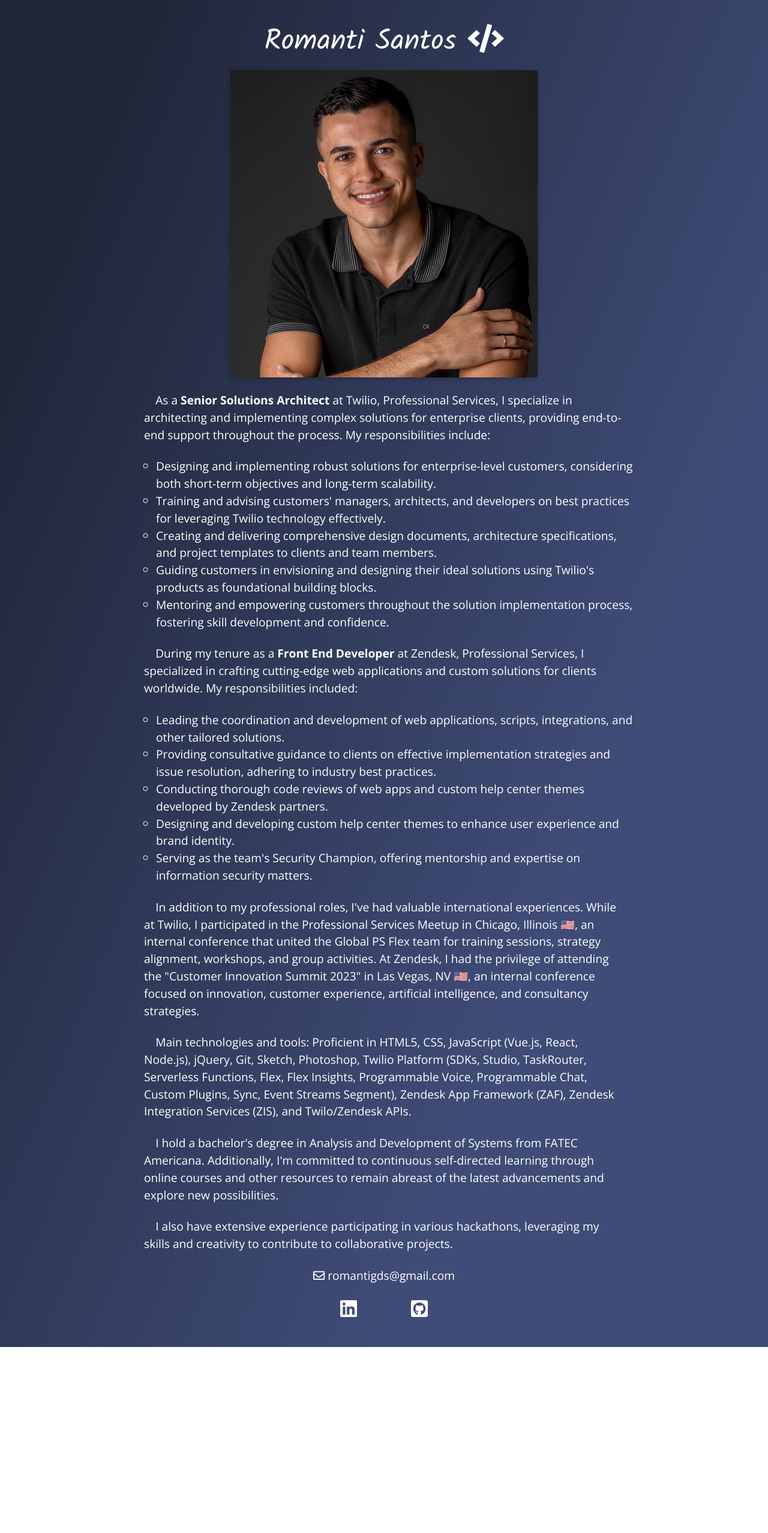
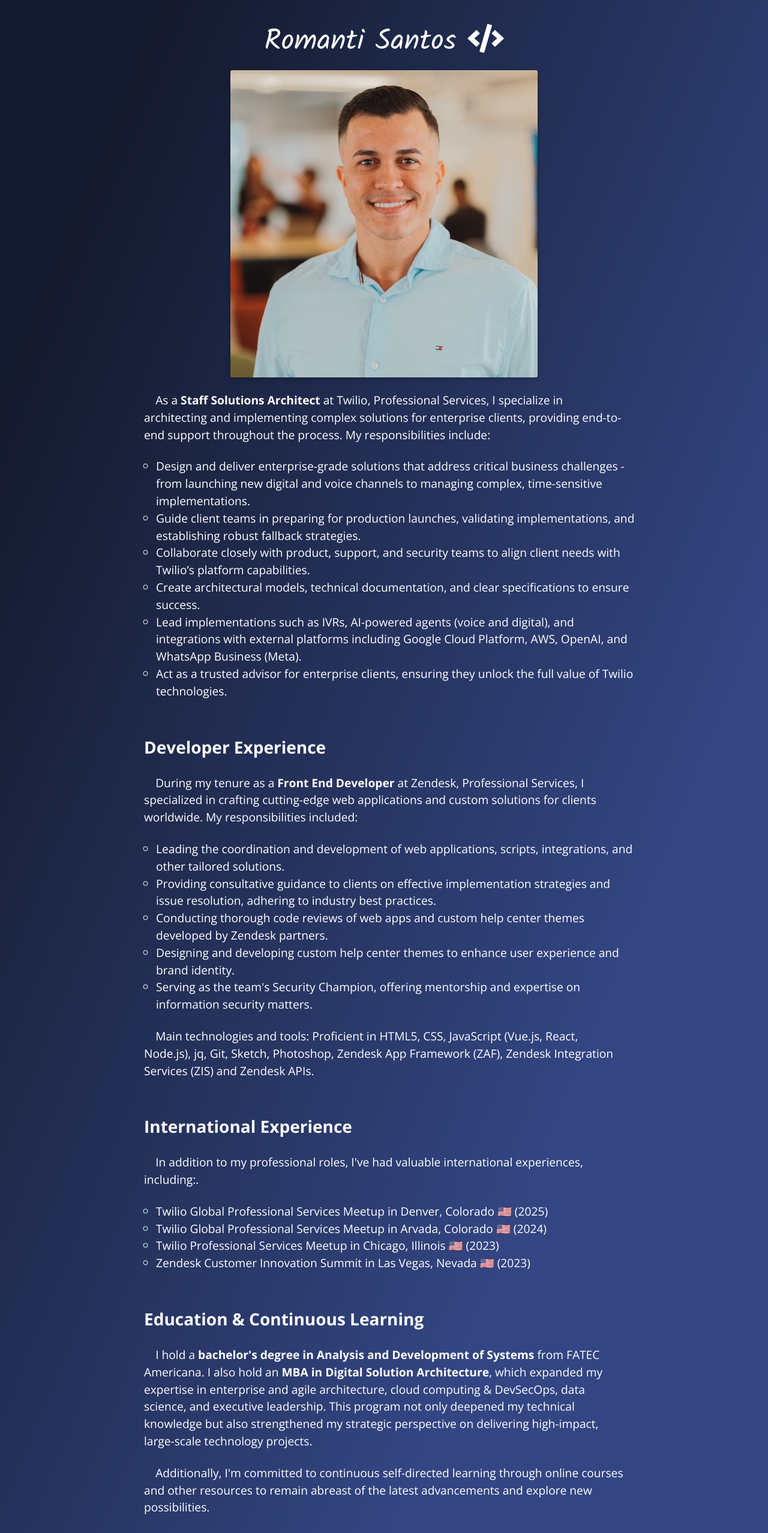
Before and after one commit to Romanti-Ezer/romanti-ezer.github.io, a plain HTML site: page index.html in a window 1280 px wide. Shown: the top 2555 px of the page at 60% size. Before the commit the page ends 2245 px from the top, so only its background shows below. Drawn offline with nearby package versions, Linux system fonts and the light colour scheme.

Commit message:
:speech_balloon: Updating bio, image, meta tags

```diff
--- a/index.html
+++ b/index.html
@@ -1,49 +1,100 @@
-<!DOCTYPE HTML>
+<!DOCTYPE html>
 <html lang="en-us">
   <head>
     <title>Romanti Santos | Solutions Architect | Software Engineer</title>
-  <meta charset="UTF-8"/>
-  <meta name="description" content="Solutions Architect at Twilio, former Front End Developer at Zendesk, graduated in Analysis and Development of Systems at Fatec de Americana - São Paulo, Brazil.">
-  <meta name="author" content="Romanti-Ezer Gomes dos Santos">
-  <meta name="viewport" content="width=device-width, initial-scale=1.0">
+    <meta charset="UTF-8" />
+    <meta
+      name="description"
+      content="Solutions Architect at Twilio with an MBA in Solutions Architecture. Former Front End Developer at Zendesk. Graduate of FATEC Americana."
+    />
+    <meta name="author" content="Romanti-Ezer Gomes dos Santos" />
+    <meta name="viewport" content="width=device-width, initial-scale=1.0" />
 
     <!-- Open Graph data -->
-  <!-- <meta property="og:url" content="http://romantisantos.me" /> -->
+    <meta property="og:url" content="https://romanti-ezer.github.io/" />
     <meta property="og:type" content="profile" />
-  <meta property="og:title" content="Romanti Santos | Solutions Architect | Software Engineer" />
-  <meta property="og:description" content="Solutions Architect at Twilio, former Front End Developer at Zendesk, graduated in Analysis and Development of Systems at Fatec de Americana - São Paulo, Brazil." />
-  <!-- <meta property="og:image" content="http://example.com/image.jpg" /> -->
+    <meta
+      property="og:title"
+      content="Romanti Santos | Solutions Architect | Software Engineer"
+    />
+    <meta
+      property="og:description"
+      content="Solutions Architect at Twilio with an MBA in Solutions Architecture. Former Front End Developer at Zendesk. Graduate of FATEC Americana."
+    />
+    <meta
+      property="og:image"
+      content="https://romanti-ezer.github.io/assets/romanti_santos.jpeg"
+    />
 
     <!-- Twitter Card data -->
-  <meta name="twitter:card" content="summary">
-  <meta name="twitter:site" content="@romanti_santos">
-  <meta name="twitter:title" content="Romanti Santos | Solutions Architect | Software Engineer">
-  <meta name="twitter:description" content="Solutions Architect at Twilio, former Front End Developer at Zendesk, graduated in Analysis and Development of Systems at Fatec de Americana - São Paulo, Brazil.">
-  <meta name="twitter:creator" content="@romanti_santos">
+    <meta name="twitter:card" content="summary" />
+    <meta name="twitter:site" content="@romanti_santos" />
+    <meta
+      name="twitter:title"
+      content="Romanti Santos | Solutions Architect | Software Engineer"
+    />
+    <meta
+      name="twitter:description"
+      content="Solutions Architect at Twilio with an MBA in Solutions Architecture. Former Front End Developer at Zendesk. Graduate of FATEC Americana."
+    />
+    <meta name="twitter:creator" content="@romanti_santos" />
     <!-- Twitter Summary card images must be at least 120x120px -->
-  <!-- <meta name="twitter:image" content="http://www.example.com/image.jpg"> -->
+    <meta
+      name="twitter:image"
+      content="https://romanti-ezer.github.io/assets/romanti_santos.jpeg"
+    />
 
     <!-- Schema.org markup for Google+ -->
-  <meta itemprop="name" content="Romanti Santos | Solutions Architect | Software Engineer">
-  <meta itemprop="description" content="Solutions Architect at Twilio, former Front End Developer at Zendesk, graduated in Analysis and Development of Systems at Fatec de Americana - São Paulo, Brazil.">
+    <meta
+      itemprop="name"
+      content="Romanti Santos | Solutions Architect | Software Engineer"
+    />
+    <meta
+      itemprop="description"
+      content="Solutions Architect at Twilio with an MBA in Solutions Architecture. Former Front End Developer at Zendesk. Graduate of FATEC Americana."
+    />
     <!-- <meta itemprop="image" content="http://www.example.com/image.jpg"> -->
 
-  <link rel="apple-touch-icon" sizes="180x180" href="icon/apple-touch-icon.png">
-  <link rel="icon" type="image/png" sizes="32x32" href="icon/favicon-32x32.png">
-  <link rel="icon" type="image/png" sizes="16x16" href="icon/favicon-16x16.png">
-  <link rel="manifest" href="site.webmanifest">
-  <link rel="mask-icon" href="icon/safari-pinned-tab.svg" color="#5bbad5">
-  <meta name="msapplication-TileColor" content="#da532c">
-  <meta name="theme-color" content="#ffffff">
+    <link
+      rel="apple-touch-icon"
+      sizes="180x180"
+      href="icon/apple-touch-icon.png"
+    />
+    <link
+      rel="icon"
+      type="image/png"
+      sizes="32x32"
+      href="icon/favicon-32x32.png"
+    />
+    <link
+      rel="icon"
+      type="image/png"
+      sizes="16x16"
+      href="icon/favicon-16x16.png"
+    />
+    <link rel="manifest" href="site.webmanifest" />
+    <link rel="mask-icon" href="icon/safari-pinned-tab.svg" color="#5bbad5" />
+    <meta name="msapplication-TileColor" content="#da532c" />
+    <meta name="theme-color" content="#ffffff" />
 
-  <link rel="stylesheet" href="css/style.css"/>
-  <link rel="stylesheet" href="https://use.fontawesome.com/releases/v5.3.1/css/all.css" integrity="sha384-mzrmE5qonljUremFsqc01SB46JvROS7bZs3IO2EmfFsd15uHvIt+Y8vEf7N7fWAU" crossorigin="anonymous"/>
+    <link rel="stylesheet" href="css/style.css" />
+    <link
+      rel="stylesheet"
+      href="https://use.fontawesome.com/releases/v5.3.1/css/all.css"
+      integrity="sha384-mzrmE5qonljUremFsqc01SB46JvROS7bZs3IO2EmfFsd15uHvIt+Y8vEf7N7fWAU"
+      crossorigin="anonymous"
+    />
 
     <!-- Global site tag (gtag.js) - Google Analytics -->
-  <script async src="https://www.googletagmanager.com/gtag/js?id=UA-126674282-1"></script>
+    <script
+      async
+      src="https://www.googletagmanager.com/gtag/js?id=UA-126674282-1"
+    ></script>
     <script>
       window.dataLayer = window.dataLayer || [];
-    function gtag(){dataLayer.push(arguments);}
+      function gtag() {
+        dataLayer.push(arguments);
+      }
       gtag('js', new Date());
       gtag('config', 'UA-126674282-1');
     </script>
@@ -51,44 +102,167 @@
   <body>
     <main class="container">
       <div class="c-content">
-      <h1 class="c-content__title">Romanti Santos <i class="fas fa-code"></i></h1>
+        <h1 class="c-content__title">
+          Romanti Santos <i class="fas fa-code"></i><br />
+          <span class="c-content__text">(Romanti-Ezer Gomes dos Santos)</span>
+        </h1>
         <section>
-        <img class="c-content__img" src="assets/romanti.png" alt="Romanti Santos's profile picture">
+          <img
+            class="c-content__img"
+            src="assets/romanti_santos.jpeg"
+            alt="Romanti Santos's profile picture"
+          />
         </section>
 
-      <p class="c-content__p">As a <span class="c-content__bold">Senior Solutions Architect</span> at Twilio, Professional Services, I specialize in architecting and implementing complex solutions for enterprise clients, providing end-to-end support throughout the process. My responsibilities include:</p>
+        <p class="c-content__p">
+          As a
+          <span class="c-content__bold">Staff Solutions Architect</span> at
+          Twilio, Professional Services, I specialize in architecting and
+          implementing complex solutions for enterprise clients, providing
+          end-to-end support throughout the process. My responsibilities
+          include:
+        </p>
 
         <ul class="c-content__ul">
-        <li>Designing and implementing robust solutions for enterprise-level customers, considering both short-term objectives and long-term scalability.</li>
-        <li>Training and advising customers' managers, architects, and developers on best practices for leveraging Twilio technology effectively.</li>
-        <li>Creating and delivering comprehensive design documents, architecture specifications, and project templates to clients and team members.</li>
-        <li>Guiding customers in envisioning and designing their ideal solutions using Twilio's products as foundational building blocks.</li>
-        <li>Mentoring and empowering customers throughout the solution implementation process, fostering skill development and confidence.</li>
+          <li>
+            Design and deliver enterprise-grade solutions that address critical
+            business challenges - from launching new digital and voice channels
+            to managing complex, time-sensitive implementations.
+          </li>
+          <li>
+            Guide client teams in preparing for production launches, validating
+            implementations, and establishing robust fallback strategies.
+          </li>
+          <li>
+            Collaborate closely with product, support, and security teams to
+            align client needs with Twilio’s platform capabilities.
+          </li>
+          <li>
+            Create architectural models, technical documentation, and clear
+            specifications to ensure success.
+          </li>
+          <li>
+            Lead implementations such as IVRs, AI-powered agents (voice and
+            digital), and integrations with external platforms including Google
+            Cloud Platform, AWS, OpenAI, and WhatsApp Business (Meta).
+          </li>
+          <li>
+            Act as a trusted advisor for enterprise clients, ensuring they
+            unlock the full value of Twilio technologies.
+          </li>
         </ul>
 
-      <p class="c-content__p">During my tenure as a <span class="c-content__bold">Front End Developer</span> at Zendesk, Professional Services, I specialized in crafting cutting-edge web applications and custom solutions for clients worldwide. My responsibilities included:</p>
+        <h2 class="c-content__header">Developer Experience</h2>
+
+        <p class="c-content__p">
+          During my tenure as a
+          <span class="c-content__bold">Front End Developer</span> at Zendesk,
+          Professional Services, I specialized in crafting cutting-edge web
+          applications and custom solutions for clients worldwide. My
+          responsibilities included:
+        </p>
 
         <ul class="c-content__ul">
-        <li>Leading the coordination and development of web applications, scripts, integrations, and other tailored solutions.</li>
-        <li>Providing consultative guidance to clients on effective implementation strategies and issue resolution, adhering to industry best practices.</li>
-        <li>Conducting thorough code reviews of web apps and custom help center themes developed by Zendesk partners.</li>
-        <li>Designing and developing custom help center themes to enhance user experience and brand identity.</li>
-        <li>Serving as the team's Security Champion, offering mentorship and expertise on information security matters.</li>
+          <li>
+            Leading the coordination and development of web applications,
+            scripts, integrations, and other tailored solutions.
+          </li>
+          <li>
+            Providing consultative guidance to clients on effective
+            implementation strategies and issue resolution, adhering to industry
+            best practices.
+          </li>
+          <li>
+            Conducting thorough code reviews of web apps and custom help center
+            themes developed by Zendesk partners.
+          </li>
+          <li>
+            Designing and developing custom help center themes to enhance user
+            experience and brand identity.
+          </li>
+          <li>
+            Serving as the team's Security Champion, offering mentorship and
+            expertise on information security matters.
+          </li>
         </ul>
 
-      <p class="c-content__p">In addition to my professional roles, I've had valuable international experiences. While at Twilio, I participated in the Professional Services Meetup in Chicago, Illinois 🇺🇸, an internal conference that united the Global PS Flex team for training sessions, strategy alignment, workshops, and group activities. At Zendesk, I had the privilege of attending the "Customer Innovation Summit 2023" in Las Vegas, NV 🇺🇸, an internal conference focused on innovation, customer experience, artificial intelligence, and consultancy strategies.</p>
+        <p class="c-content__p">
+          Main technologies and tools: Proficient in HTML5, CSS, JavaScript
+          (Vue.js, React, Node.js), jq, Git, Sketch, Photoshop, Zendesk App
+          Framework (ZAF), Zendesk Integration Services (ZIS) and Zendesk APIs.
+        </p>
 
-      <p class="c-content__p">Main technologies and tools: Proficient in HTML5, CSS, JavaScript (Vue.js, React, Node.js), jQuery, Git, Sketch, Photoshop, Twilio Platform (SDKs, Studio, TaskRouter, Serverless Functions, Flex, Flex Insights, Programmable Voice, Programmable Chat, Custom Plugins, Sync, Event Streams Segment), Zendesk App Framework (ZAF), Zendesk Integration Services (ZIS), and Twilo/Zendesk APIs.</p>
+        <h2 class="c-content__header">International Experience</h2>
 
-      <p class="c-content__p">I hold a bachelor's degree in Analysis and Development of Systems from FATEC Americana. Additionally, I'm committed to continuous self-directed learning through online courses and other resources to remain abreast of the latest advancements and explore new possibilities.</p>
+        <p class="c-content__p">
+          In addition to my professional roles, I've had valuable international
+          experiences, including:.
+        </p>
 
-      <p class="c-content__p">I also have extensive experience participating in various hackathons, leveraging my skills and creativity to contribute to collaborative projects.</p>
+        <ul class="c-content__ul">
+          <li>
+            Twilio Global Professional Services Meetup in Denver, Colorado 🇺🇸
+            (2025)
+          </li>
+          <li>
+            Twilio Global Professional Services Meetup in Arvada, Colorado 🇺🇸
+            (2024)
+          </li>
+          <li>
+            Twilio Professional Services Meetup in Chicago, Illinois 🇺🇸 (2023)
+          </li>
+          <li>
+            Zendesk Customer Innovation Summit in Las Vegas, Nevada 🇺🇸 (2023)
+          </li>
+        </ul>
+
+        <h2 class="c-content__header">Education & Continuous Learning</h2>
+
+        <p class="c-content__p">
+          I hold a
+          <span class="c-content__bold"
+            >bachelor's degree in Analysis and Development of Systems</span
+          >
+          from FATEC Americana. I also hold an
+          <span class="c-content__bold"
+            >MBA in Digital Solution Architecture</span
+          >, which expanded my expertise in enterprise and agile architecture,
+          cloud computing & DevSecOps, data science, and executive leadership.
+          This program not only deepened my technical knowledge but also
+          strengthened my strategic perspective on delivering high-impact,
+          large-scale technology projects.
+        </p>
+        <p class="c-content__p">
+          Additionally, I'm committed to continuous self-directed learning
+          through online courses and other resources to remain abreast of the
+          latest advancements and explore new possibilities.
+        </p>
+
+        <p class="c-content__p">
+          Outside of work, I’m passionate about travel, technology, languages,
+          and continuous learning. I enjoy exploring new ideas through side
+          projects, hackathons, and tech events, which keep me curious and
+          always experimenting.
+        </p>
 
         <section class="informacoes">
-        <p class="hvr-underline-from-center"><i class="far fa-envelope"></i> <a href="mailto:romantigds@gmail.com">romantigds@gmail.com</a></p>
+          <p class="hvr-underline-from-center">
+            <i class="far fa-envelope"></i>
+            <a href="mailto:romantigds@gmail.com">romantigds@gmail.com</a>
+          </p>
           <section class="sociais">
-          <a href="https://www.linkedin.com/in/romanti-ezer/" target="_blank" class="hvr-grow-shadow"><i class="fab fa-linkedin"></i></a>
-          <a href="https://github.com/Romanti-Ezer" target="_blank" class="hvr-grow-shadow"><i class="fab fa-github-square"></i></a>
+            <a
+              href="https://www.linkedin.com/in/romanti-ezer/"
+              target="_blank"
+              class="hvr-grow-shadow"
+              ><i class="fab fa-linkedin"></i
+            ></a>
+            <a
+              href="https://github.com/Romanti-Ezer"
+              target="_blank"
+              class="hvr-grow-shadow"
+              ><i class="fab fa-github-square"></i
+            ></a>
           </section>
         </section>
       </div>
--- a/scss/_main.scss
+++ b/scss/_main.scss
@@ -1,7 +1,7 @@
 body, html {
     font-family: 'Open Sans', sans-serif;
     background: #000;  /* fallback for old browsers */
-    background: linear-gradient(112.1deg, rgb(32, 38, 57) 11.4%, rgb(63, 76, 119) 70.2%);
+    background: linear-gradient(112.1deg, rgb(20, 26, 45) 11.4%, rgb(51, 70, 131) 70.2%);
     width: 100%;
     max-width: 100%;
     min-height: 100vh;
@@ -30,6 +30,19 @@
             margin-top: 2.5rem;
             font-size: 3em;
             text-align: center;
+        }
+        &__header {
+            margin-top: 2.5rem;
+            margin-bottom: 2rem;
+            font-size: 1.75em;
+            font-weight: 600;
+            width: 800px;
+            max-width: 100%;
+        }
+        &__text {
+          visibility: hidden;
+          line-height: 0;
+          display: block;
         }
         &__img {
             display: block;
@@ -91,6 +104,11 @@
             &__title {
                 font-size: 2.25em;
             }
+            &__header {
+              font-size: 1.25em;
+              text-align: center;
+              margin: 2rem 0;
+            }
             &__p, &__ul {
                 font-size: 1rem;
             }
```
Also changed, not shown: assets/romanti_santos.jpeg (added), css/style.css, 1 other file. Lines whose indentation alone changed are shown as unchanged.
